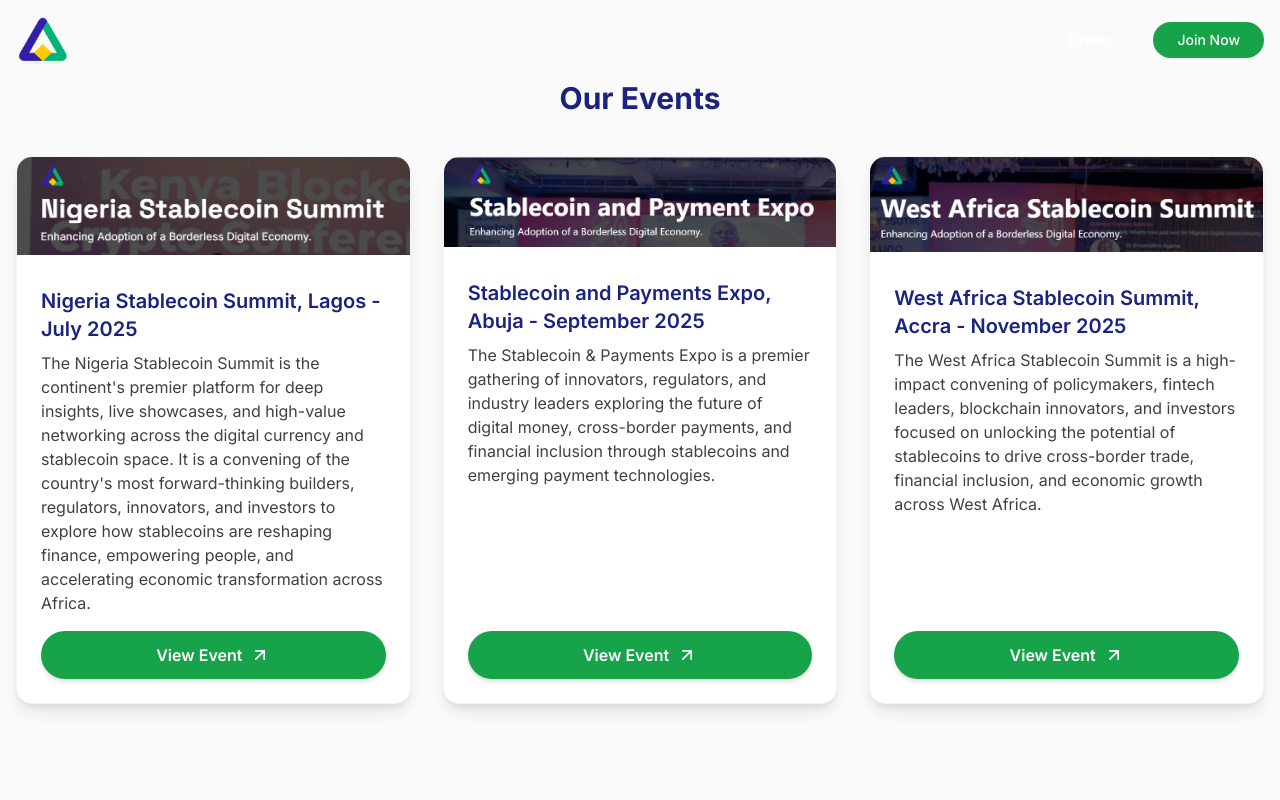
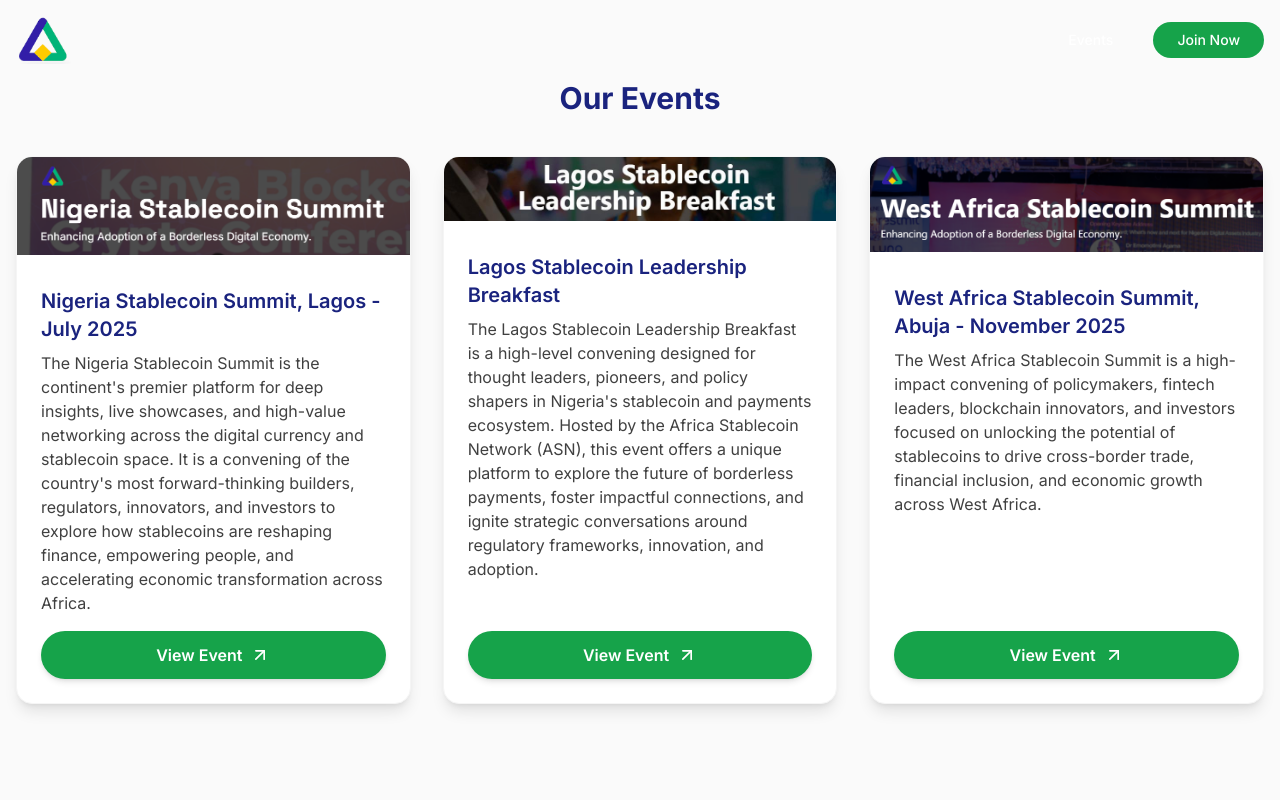
Before and after one commit to Flincap/landingpage, a React (Vite) app: page /events in a window 1280 px wide. Shown: the top 800 px of the page. Built offline with nearby package versions, Linux system fonts and the light colour scheme.

Commit message:
Copy change

```diff
--- a/src/components/Events.tsx
+++ b/src/components/Events.tsx
@@ -10,14 +10,14 @@
     link: "https://summit.afristablecoin.org",
   },
   {
-    title: "Stablecoin and Payments Expo, Abuja - September 2025",
+    title: "Lagos Stablecoin Leadership Breakfast",
     description:
-      "The Stablecoin & Payments Expo is a premier gathering of innovators, regulators, and industry leaders exploring the future of digital money, cross-border payments, and financial inclusion through stablecoins and emerging payment technologies.",
-    image: "/spe.PNG", // Placeholder image
-    link: "https://expo.afristablecoin.org",
+      "The Lagos Stablecoin Leadership Breakfast is a high-level convening designed for thought leaders, pioneers, and policy shapers in Nigeria's stablecoin and payments ecosystem. Hosted by the Africa Stablecoin Network (ASN), this event offers a unique platform to explore the future of borderless payments, foster impactful connections, and ignite strategic conversations around regulatory frameworks, innovation, and adoption.",
+    image: "/lslb.jpeg", // Placeholder image
+    link: "https://lagos.afristablecoin.org/",
   },
   {
-    title: "West Africa Stablecoin Summit, Accra - November 2025",
+    title: "West Africa Stablecoin Summit, Abuja - November 2025",
     description:
       "The West Africa Stablecoin Summit is a high-impact convening of policymakers, fintech leaders, blockchain innovators, and investors focused on unlocking the potential of stablecoins to drive cross-border trade, financial inclusion, and economic growth across West Africa.",
     image: "/wass.PNG", // Placeholder image
```
Also changed, not shown: public/lslb.jpeg (added).
